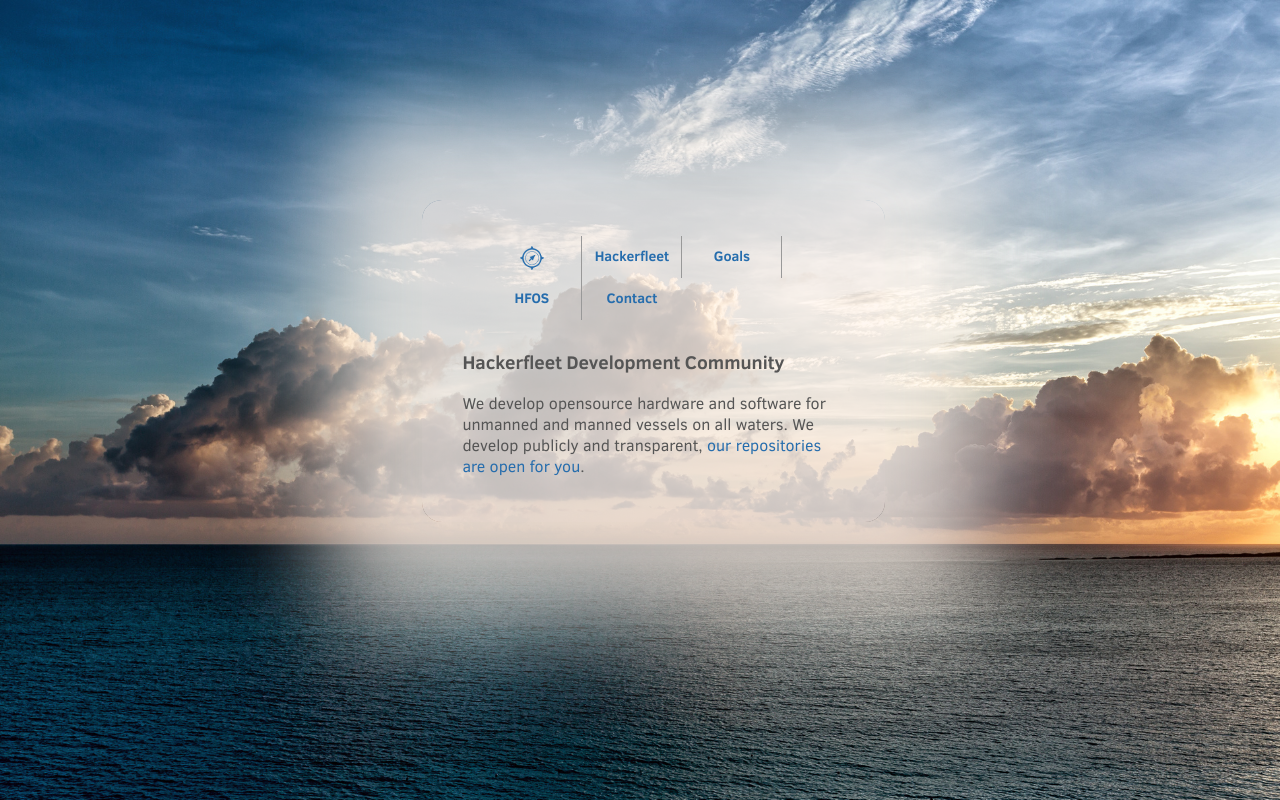
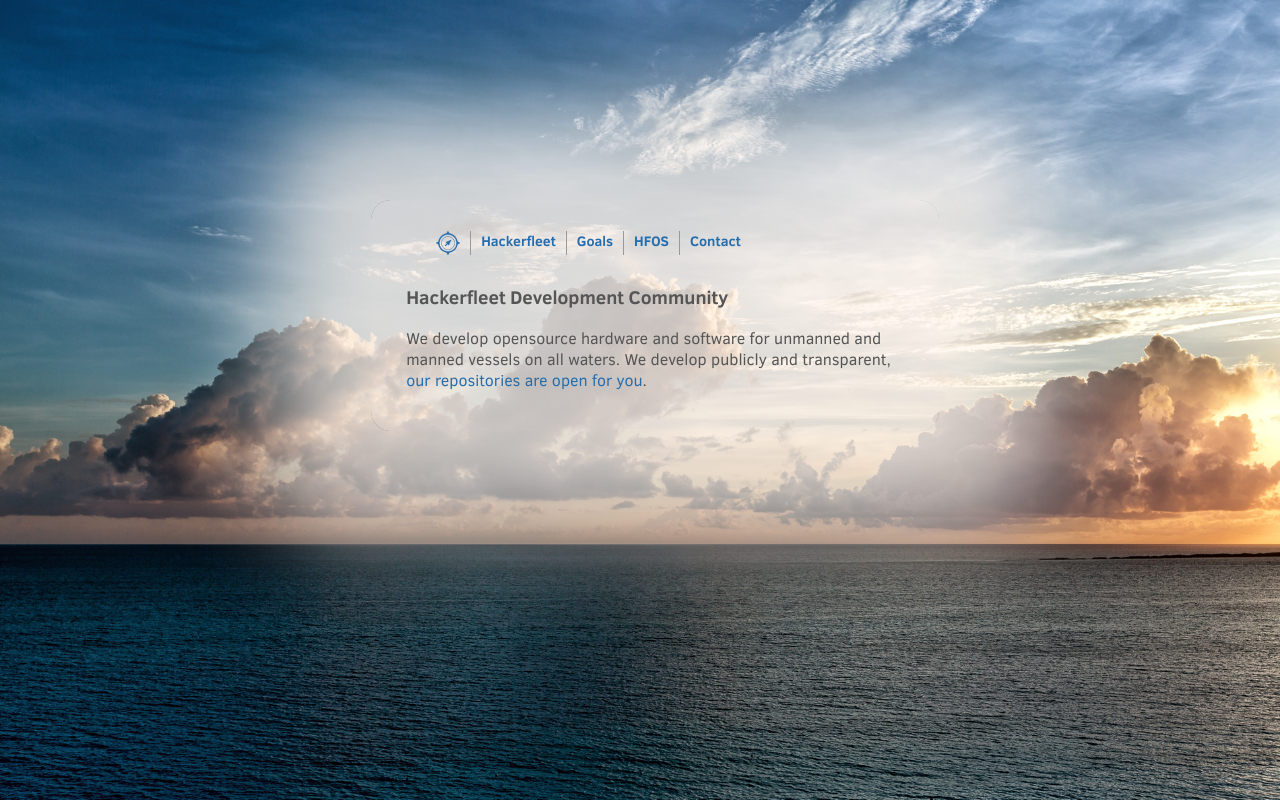
Before and after one commit to Hackerfleet/hackerfleet.github.io, a website: page about.html in a window 1280 px wide. Drawn offline with Linux system fonts and the light colour scheme.

Commit message:
Less css is usually more. Spaced out things a bit.

```diff
--- a/main.css
+++ b/main.css
@@ -35,16 +35,16 @@ body {
     .well {
         width: 60vw;
         left: 20vw;
-        padding: 20px;
+        padding: 15px;
         top: 25vh;
     }
 }
 
 @media (min-width: 1200px) {
     .well {
-        width: 33vw;
-        left: 33vw;
-        padding: 20px;
+        width: 42vw;
+        left: 29vw;
+        padding: 15px;
         top: 25vh;
     }
 }
@@ -73,18 +73,6 @@ h3 .text-center {
     text-align: center
 }
 
-.tab2 {
-    left: 132px;
-}
-
-.tab3 {
-    left: 254px;
-}
-
-.tab4 {
-    left: 376px;
-}
-
 .tab-folder > .tab-content:target ~ .tab-content:last-child, .tab-folder > .tab-content {
     display: none;
 }
@@ -99,7 +87,7 @@ h3 .text-center {
 
 #menu li {
     float: left;
-    width: 99px;
+    /*width: 99px; */
     border-right: 1px solid #999;
 }
 
@@ -109,11 +97,11 @@ h3 .text-center {
 
 #menu li a {
     float: left;
-    width: 99px;
+    padding-left: 10px;
+    padding-right: 10px;
     font-size: 14px;
     font-weight: bold;
     height: 24px;
-    padding: 10px 0 8px 0;
     text-align: center;
     z-index: 10;
 }
```
